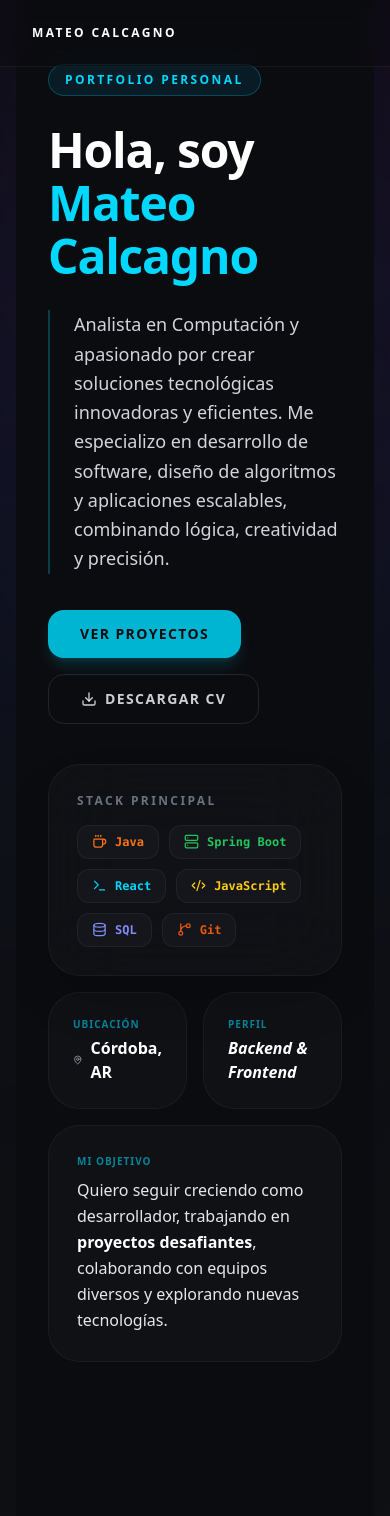
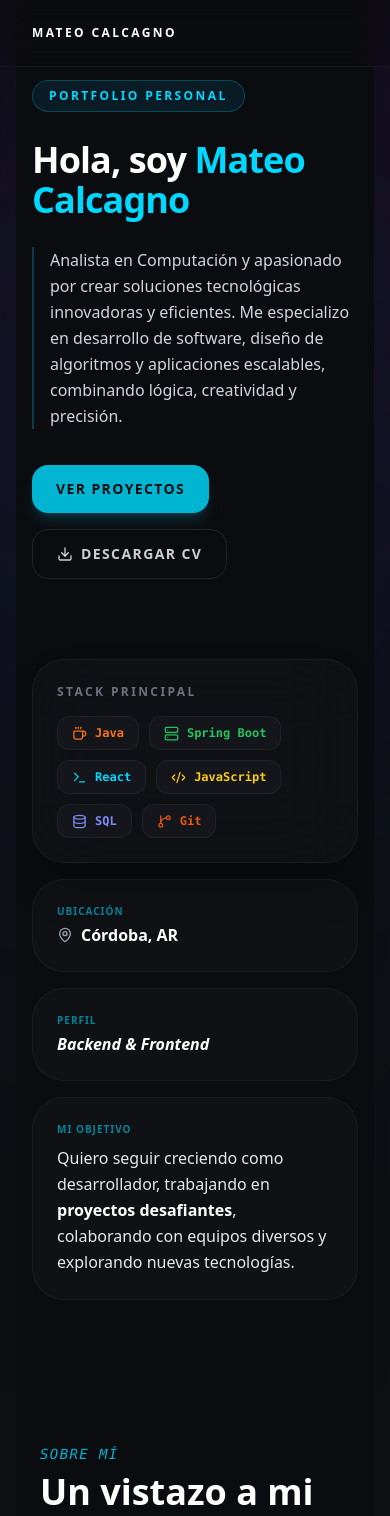
Before and after one commit to MateoCalcagno/portfolio-mateo, a React (Vite) app: page / in a window 390 px wide. Shown: the top 1516 px of the page. Built offline with nearby package versions, Linux system fonts and the light colour scheme.

Commit message:
style(hero, contact): mejorar visualización en móviles

```diff
--- a/src/components/Contact.tsx
+++ b/src/components/Contact.tsx
@@ -19,26 +19,28 @@ const LinkedinLogo = () => (
 export default function Contact() {
   return (
     <section id="contact" className="py-24 bg-slate-950">
-      <div className="container mx-auto px-6 max-w-7xl">
+      <div className="container mx-auto px-4 sm:px-6 max-w-7xl">
         {/* Cabecera */}
-        <div className="flex flex-col md:flex-row justify-between items-end mb-16 gap-4">
-          <h2 className="text-4xl font-extrabold text-white uppercase tracking-tighter italic">Contáctame</h2>
+        <div className="flex flex-col md:flex-row md:justify-between md:items-end mb-16 gap-4">
+          <h2 className="text-4xl font-extrabold text-white uppercase tracking-tighter italic text-left md:text-left">
+            Contáctame
+          </h2>
           <div className="h-px flex-1 bg-white/10 hidden md:block mx-8 mb-4"></div>
         </div>
 
-        <div className="grid md:grid-cols-2 gap-8">
+        <div className="grid grid-cols-1 md:grid-cols-2 gap-8">
           {/* Tarjeta de contacto */}
           <motion.div
             initial={{ opacity: 0, y: 20 }}
             whileInView={{ opacity: 1, y: 0 }}
-            className="p-10 bg-slate-900 rounded-[2rem] border border-white/5 space-y-8"
+            className="order-1 md:order-1 p-10 bg-slate-900 rounded-[2rem] border border-white/5 space-y-8"
           >
             <p className="text-gray-400 leading-relaxed text-lg">
               Estoy abierto a nuevas oportunidades y desafíos técnicos. ¡No dudes en escribirme!
             </p>
 
             <div className="space-y-4">
-              {/* Email (no pointer) */}
+              {/* Email */}
               <div className="flex items-center gap-4 text-gray-300 group cursor-default">
                 <div className="p-3 bg-slate-800 rounded-xl group-hover:text-cyan-400 transition-colors">
                   <Mail size={20} />
@@ -81,7 +83,7 @@ export default function Contact() {
             initial={{ opacity: 0, y: 20 }}
             whileInView={{ opacity: 1, y: 0 }}
             transition={{ delay: 0.2 }}
-            className="p-10 bg-slate-900 rounded-[2rem] border border-white/5"
+            className="order-2 md:order-2 p-10 bg-slate-900 rounded-[2rem] border border-white/5"
           >
             <form className="space-y-5" action="mailto:mateocalcagno5@gmail.com" method="POST" encType="text/plain">
               <input type="text" placeholder="Tu nombre" required className="w-full px-5 py-4 rounded-2xl bg-slate-800 border border-white/5 text-white focus:border-cyan-500 outline-none transition-all" />
--- a/src/components/Hero.tsx
+++ b/src/components/Hero.tsx
@@ -12,16 +12,17 @@ const stackIcons = [
 
 export default function Hero() {
   return (
-    <section id="hero" className="relative min-h-screen flex flex-col justify-center px-8 overflow-hidden bg-slate-950 py-16">
-
+    <section
+      id="hero"
+      className="relative min-h-screen flex flex-col justify-center px-4 sm:px-8 overflow-hidden bg-slate-950 pt-[80px] sm:pt-[80px] py-12 sm:py-16"
+    >
       {/* Fondo dinámico sutil */}
       <div className="absolute inset-0 -z-10 opacity-25">
         <div className="absolute top-[-10%] left-[-10%] w-[500px] h-[500px] bg-cyan-900/20 rounded-full blur-[120px] animate-pulse"></div>
         <div className="absolute bottom-[-10%] right-[-10%] w-[450px] h-[450px] bg-blue-900/10 rounded-full blur-[100px]"></div>
       </div>
 
-      <div className="max-w-7xl mx-auto grid md:grid-cols-12 gap-10 items-center relative z-10">
-
+      <div className="max-w-7xl mx-auto grid grid-cols-1 md:grid-cols-12 gap-10 items-center relative z-10">
         {/* Lado izquierdo: Presentación */}
         <motion.div
           initial={{ opacity: 0, x: -30 }}
@@ -29,15 +30,15 @@ export default function Hero() {
           transition={{ duration: 0.7 }}
           className="md:col-span-7 flex flex-col space-y-7"
         >
-          <span className="self-start px-4 py-1.5 rounded-full border border-cyan-500/30 bg-cyan-950/40 text-cyan-400 font-bold text-[12px] tracking-[0.2em] uppercase">
+          <span className="self-start px-4 py-1.5 rounded-full border border-cyan-500/30 bg-cyan-950/40 text-cyan-400 font-bold text-[12px] tracking-[0.2em] uppercase inline-block">
             Portfolio Personal
           </span>
 
-          <h1 className="text-5xl md:text-6xl lg:text-7xl font-black text-white leading-[1.1] tracking-tight">
+          <h1 className="text-4xl sm:text-5xl md:text-6xl lg:text-7xl font-black text-white leading-[1.1] tracking-tight">
             Hola, soy <span className="text-cyan-400">Mateo Calcagno</span>
           </h1>
 
-          <p className="text-gray-300 max-w-xl text-lg md:text-xl leading-relaxed border-l-2 border-cyan-500/30 pl-6">
+          <p className="text-gray-300 max-w-xl text-base sm:text-lg md:text-xl leading-relaxed border-l-2 border-cyan-500/30 pl-4 sm:pl-6">
             Analista en Computación y apasionado por crear soluciones tecnológicas innovadoras y eficientes.
             Me especializo en desarrollo de software, diseño de algoritmos y aplicaciones escalables, combinando lógica, creatividad y precisión.
           </p>
@@ -45,7 +46,7 @@ export default function Hero() {
           <div className="flex flex-wrap gap-4 pt-2">
             <a
               href="#projects"
-              className="bg-cyan-500 text-slate-950 px-8 py-3.5 rounded-2xl font-bold flex items-center gap-2 hover:bg-cyan-400 transition-all text-sm uppercase tracking-widest shadow-lg shadow-cyan-500/20"
+              className="bg-cyan-500 text-slate-950 px-6 sm:px-8 py-3.5 rounded-2xl font-bold flex items-center gap-2 hover:bg-cyan-400 transition-all text-sm uppercase tracking-widest shadow-lg shadow-cyan-500/20"
             >
               Ver Proyectos
             </a>
@@ -55,7 +56,7 @@ export default function Hero() {
               target="_blank"
               rel="noopener noreferrer"
               download
-              className="relative overflow-hidden border border-white/10 text-white/80 px-8 py-3.5 rounded-2xl font-bold hover:bg-white/5 hover:text-white transition-all flex items-center gap-2 group text-sm uppercase tracking-widest"
+              className="relative overflow-hidden border border-white/10 text-white/80 px-6 sm:px-8 py-3.5 rounded-2xl font-bold hover:bg-white/5 hover:text-white transition-all flex items-center gap-2 group text-sm uppercase tracking-widest"
             >
               <Download size={16} className="group-hover:animate-bounce" /> Descargar CV
               <div className="absolute inset-0 w-full h-full bg-gradient-to-r from-transparent via-white/5 to-transparent -translate-x-full group-hover:animate-[shimmer_2s_infinite]"></div>
@@ -68,10 +69,10 @@ export default function Hero() {
           initial={{ opacity: 0, scale: 0.9 }}
           animate={{ opacity: 1, scale: 1 }}
           transition={{ duration: 0.8, delay: 0.2 }}
-          className="md:col-span-5 space-y-4"
+          className="md:col-span-5 space-y-4 mt-10 md:mt-0"
         >
           {/* Card: Stack Principal */}
-          <div className="p-7 bg-slate-900/50 backdrop-blur-2xl rounded-[2rem] border border-white/5 space-y-4 shadow-2xl">
+          <div className="p-6 sm:p-7 bg-slate-900/50 backdrop-blur-2xl rounded-[2rem] border border-white/5 space-y-4 shadow-2xl">
             <h3 className="text-xs font-black text-gray-500 uppercase tracking-[0.2em]">Stack Principal</h3>
             <div className="flex flex-wrap gap-2.5">
               {stackIcons.map((tech) => (
@@ -83,7 +84,7 @@ export default function Hero() {
             </div>
           </div>
 
-          <div className="grid grid-cols-2 gap-4">
+          <div className="grid grid-cols-1 sm:grid-cols-2 gap-4">
             <div className="p-6 bg-slate-900/50 rounded-[2rem] border border-white/5 hover:border-cyan-500/20 transition-colors group">
               <p className="text-cyan-500/70 text-[10px] uppercase tracking-widest font-black mb-1">Ubicación</p>
               <div className="flex items-center gap-2 text-white font-bold text-base">
@@ -97,7 +98,7 @@ export default function Hero() {
             </div>
           </div>
 
-          <div className="p-7 bg-slate-900/50 rounded-[2rem] border border-white/5 hover:border-cyan-500/20 transition-colors">
+          <div className="p-6 sm:p-7 bg-slate-900/50 rounded-[2rem] border border-white/5 hover:border-cyan-500/20 transition-colors">
             <p className="text-cyan-500/70 text-[10px] uppercase tracking-widest font-black mb-2">Mi Objetivo</p>
             <p className="text-white/90 font-medium text-base leading-relaxed">
               Quiero seguir creciendo como desarrollador, trabajando en <span className="text-white font-bold">proyectos desafiantes</span>, colaborando con equipos diversos y explorando nuevas tecnologías.
```
